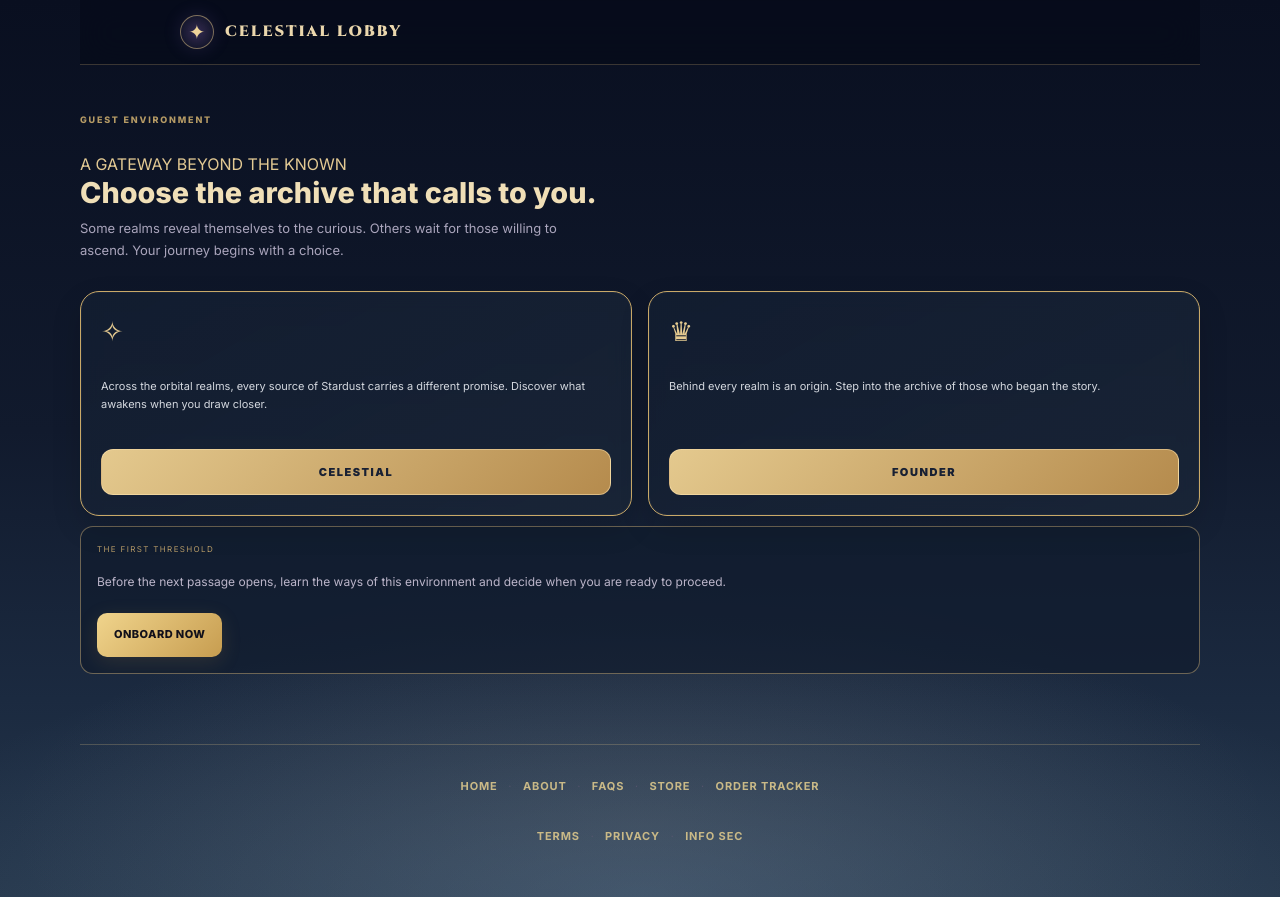
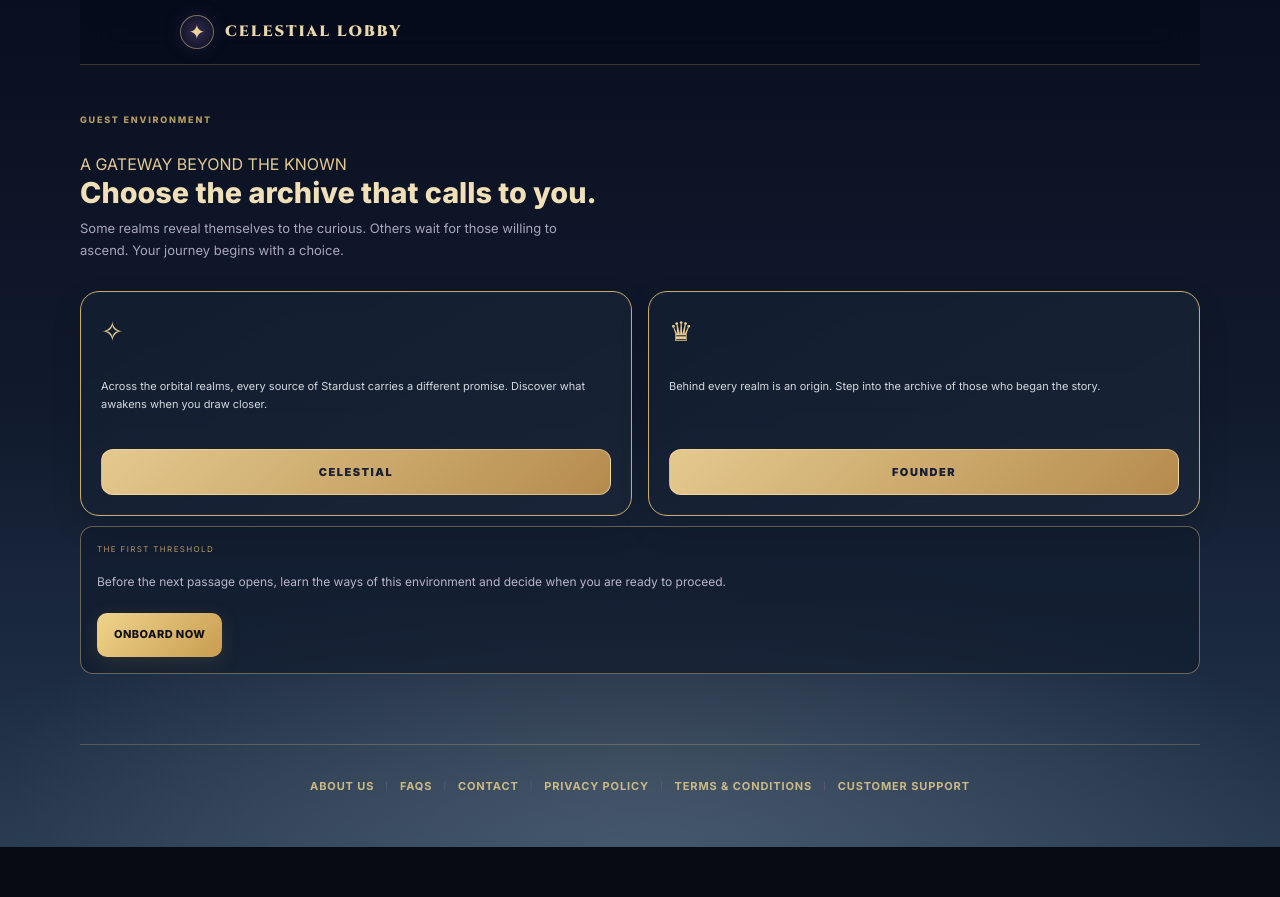
Before and after one commit to ecelestiallobby/celestial, a React (Vite) app: page / in a window 1280 px wide. Both pictures are taken after a click on the button "JOIN US / ENTER AS VISITOR". After the commit the page ends 847 px from the top, so only its background shows below. Built offline with nearby package versions, Linux system fonts and the light colour scheme.

Commit message:
Align footer with approved single-row navigation

```diff
--- a/src/components/Portal.tsx
+++ b/src/components/Portal.tsx
@@ -1865,8 +1865,7 @@ export const Portal: React.FC<PortalProps> = ({
       <>
       {/* Footer */}
       <footer className="portal-footer" aria-label="Site navigation and legal links">
-        <div className="portal-footer-navigation"><button type="button" className="portal-footer-link" onClick={navigateEnvironmentHome}>HOME</button><i aria-hidden="true">·</i><button type="button" className="portal-footer-link" onClick={() => handleChromeNavigation('about')}>ABOUT</button><i aria-hidden="true">·</i><button type="button" className="portal-footer-link" onClick={() => handleChromeNavigation('faqs')}>FAQS</button><i aria-hidden="true">·</i><button type="button" className="portal-footer-link" onClick={onEnterStore}>STORE</button><i aria-hidden="true">·</i><button type="button" className="portal-footer-link" onClick={() => { setActiveHomePanel('tracker'); handleChromeNavigation('regular-home'); }}>ORDER TRACKER</button></div>
-        <div className="portal-footer-navigation"><button type="button" className="portal-footer-link" onClick={() => handleChromeNavigation('terms')}>TERMS</button><i aria-hidden="true">·</i><button type="button" className="portal-footer-link" onClick={() => handleChromeNavigation('privacy')}>PRIVACY</button><i aria-hidden="true">·</i><button type="button" className="portal-footer-link" onClick={() => handleChromeNavigation('info-sec')}>INFO SEC</button></div>
+        <div className="portal-footer-navigation"><button type="button" className="portal-footer-link" onClick={() => handleChromeNavigation('about')}>ABOUT US</button><i aria-hidden="true">|</i><button type="button" className="portal-footer-link" onClick={() => handleChromeNavigation('faqs')}>FAQS</button><i aria-hidden="true">|</i><button type="button" className="portal-footer-link" onClick={() => handleChromeNavigation('contact')}>CONTACT</button><i aria-hidden="true">|</i><button type="button" className="portal-footer-link" onClick={() => handleChromeNavigation('privacy')}>PRIVACY POLICY</button><i aria-hidden="true">|</i><button type="button" className="portal-footer-link" onClick={() => handleChromeNavigation('terms')}>TERMS &amp; CONDITIONS</button><i aria-hidden="true">|</i><button type="button" className="portal-footer-link" onClick={() => handleChromeNavigation('contact')}>CUSTOMER SUPPORT</button></div>
       </footer>
       </>
       )}
```
